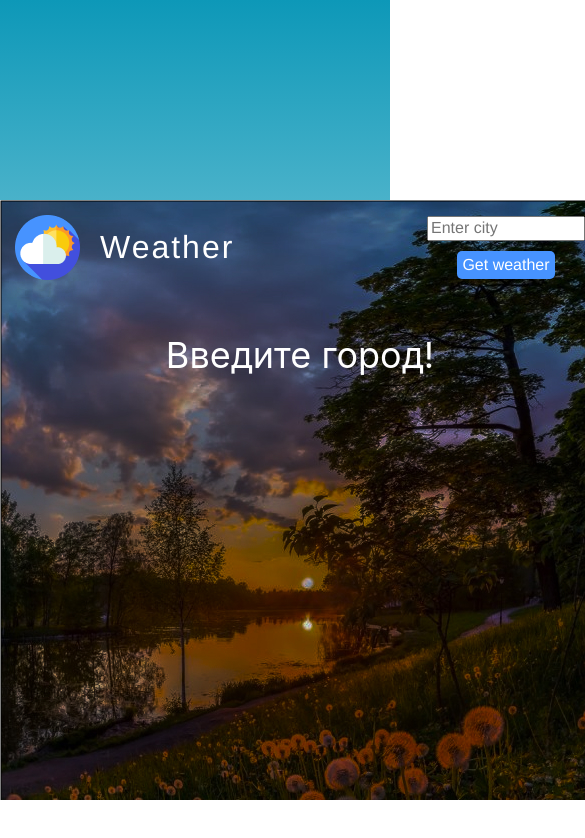
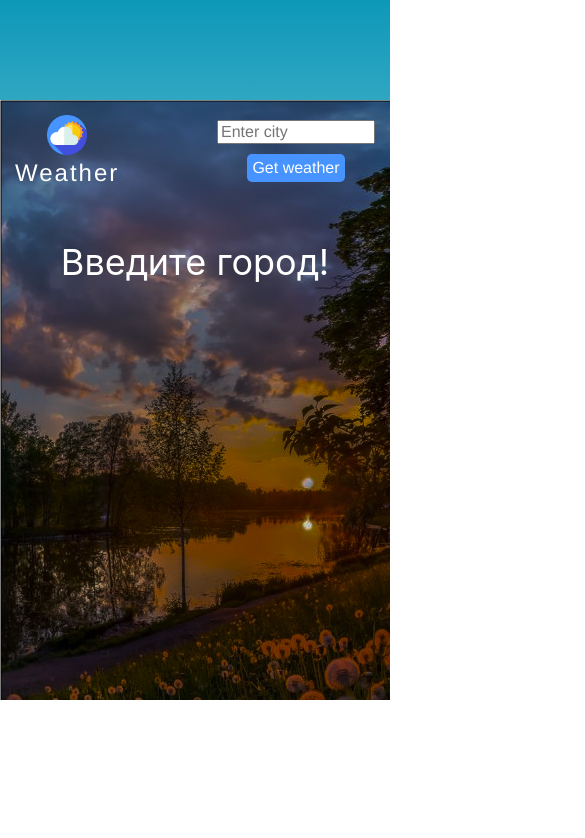
Before and after one commit to MihailVoevodin/Weather, a React (Create React App) app: page / in a window 390 px wide. Shown: the top 838 px of the page, 585 px wide, since content can reach past the window. Built offline with nearby package versions, Linux system fonts and the light colour scheme.

Commit message:
add media and some fixes

```diff
--- a/package.json
+++ b/package.json
@@ -6,6 +6,7 @@
     "@testing-library/jest-dom": "^5.16.3",
     "@testing-library/react": "^12.1.4",
     "@testing-library/user-event": "^13.5.0",
+    "normalize.css": "^8.0.1",
     "react": "^17.0.2",
     "react-dom": "^17.0.2",
     "react-scripts": "5.0.0",
--- a/src/App.css
+++ b/src/App.css
@@ -2,9 +2,8 @@
 
 .app {
     background-image: url('../src/assets/images/bg.jpg');
-    background-color: red;
-    width: 600px;
+    max-width: 600px;
     height: 600px;
     margin: 0 auto;
-    margin-top: 200px;
+    margin-top: 100px;
 }
--- a/src/components/Header/Header.js
+++ b/src/components/Header/Header.js
@@ -3,6 +3,7 @@ import './header.css';
 import logo from '../../assets/icons/logo.png';
 
 class Header extends React.Component {
+
 
 
 
--- a/src/components/Header/header.css
+++ b/src/components/Header/header.css
@@ -37,3 +37,18 @@
     border-radius: 5px;
     cursor: pointer;
 }
+
+@media (max-width: 481px) {
+    .logo {
+        width: 40px;
+        height: 40px;
+        margin: 0;
+    }
+    .header__wrapper {
+        display: block;
+        text-align: center;
+    }
+    .header__title {
+        font-size: 24px;
+    }
+}
--- a/src/components/OtherInfo/otherinfo.css
+++ b/src/components/OtherInfo/otherinfo.css
@@ -15,6 +15,11 @@
 
 .other__info div span {
     display: block;
-    /* text-align: center; */
     padding-bottom: 10px;
 }
+
+@media (max-width: 481px) {
+    .other__info {
+        font-size: 16px;
+    }
+}
--- a/src/index.css
+++ b/src/index.css
@@ -5,9 +5,9 @@ body {
     sans-serif;
   -webkit-font-smoothing: antialiased;
   -moz-osx-font-smoothing: grayscale;
-  background: rgb(255,255,255);
     background: linear-gradient(0deg, rgba(255,255,255,0.9187935034802784) 0%, rgba(13,152,184,1) 100%, rgba(0,0,0,0.8259860788863109) 100%);
     background-repeat: no-repeat;
+    background-size: cover;
 }
 
 p {
```
Also changed, not shown: 1 other file (tests, documents, lock files or other folders).
